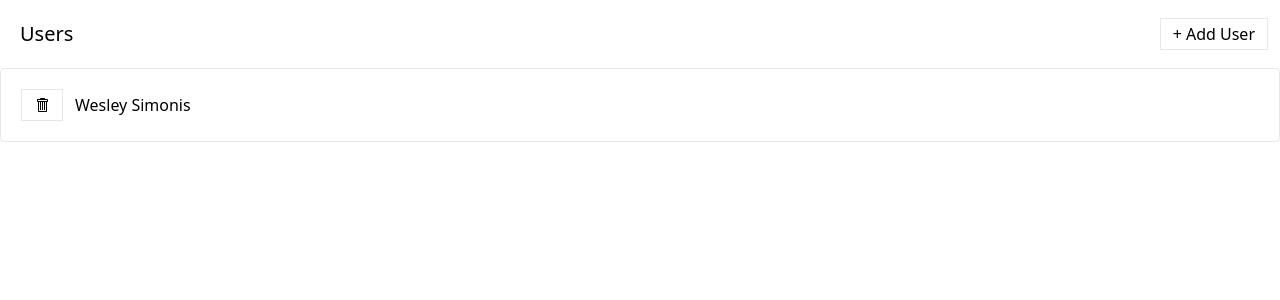
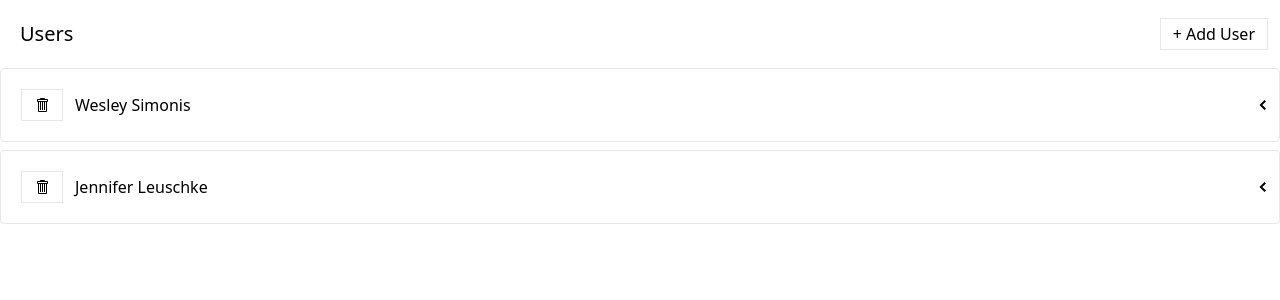
Before and after one commit to siddhantmendhe/MediaApp, a React (Create React App) app in the folder mediaapp/: page / in a window 1280 px wide. Shown: the top 300 px of the page. Built offline with nearby package versions, Linux system fonts and the light colour scheme; data requests are answered from the project's data file.

Commit message:
expandable completed and Albums function created

```diff
--- a/mediaapp/db.json
+++ b/mediaapp/db.json
@@ -3,6 +3,10 @@
     {
       "name": "Wesley Simonis",
       "id": 9
+    },
+    {
+      "name": "Jennifer Leuschke",
+      "id": 10
     }
   ],
   "albums": [],
--- /dev/null
+++ b/mediaapp/src/components/AlbumsList.js
@@ -0,0 +1,4 @@
+function AlbumsList({user}){
+    return <div>Albums for {user.name}</div>;
+}
+export default AlbumsList;
--- /dev/null
+++ b/mediaapp/src/components/ExpandablePanel.js
@@ -0,0 +1,27 @@
+import { useState } from "react";
+import { GoChevronDown,GoChevronLeft } from "react-icons/go";
+
+function ExpandablePanel({header, children}){
+    const [expanded, setExpanded]= useState(false);
+
+    const handleClick=()=>{
+         setExpanded(!expanded);
+    }
+
+    return(
+        <div className="mb-2 border rounded">
+            <div className="flex p-2 justify-between items-center ">
+                <div className="flex flex-row items-center justify-between ">
+                    {header}
+                </div>
+                <div className="cursor-pointer" onClick={handleClick}>
+                {expanded ? <GoChevronDown/>:<GoChevronLeft/>}
+                </div>
+            </div>
+            {
+                expanded && <div className="p-2 border-t"> {children}</div>}
+        </div>
+    );
+}
+
+export default ExpandablePanel;
--- a/mediaapp/src/components/UsersListItem.js
+++ b/mediaapp/src/components/UsersListItem.js
@@ -2,23 +2,29 @@
 import Button from "./Button";
 import { removeUser } from "../store";
 import { useThunk } from "../hooks/use-thunk";
+import ExpandablePanel from "./ExpandablePanel";
+import AlbumsList from "./AlbumsList";
 
 function UsersListItem({user}){
     const [doRemoveUser,isLoading,error]=useThunk(removeUser);
     const handleClick=()=>{
         doRemoveUser(user);
     }
-        return <div key={user.id} className="mb-2 border rounded">
-                <div className="flex p-2 justify-between items-center cursor-pointer">
-                <div className="flex flex-row items-center justify-between">
+
+    const header=<>
                     <Button className="m-3" loading={isLoading} onClick={handleClick}>
                         <GoTrashcan/>
                     </Button>
                     {error && <div>Error deleting user.</div>}
                     {user.name}
-                </div>
-                </div>
-            </div>
+    </>
+        return (
+            <ExpandablePanel header={header}>
+                <AlbumsList user={user}/>
+            </ExpandablePanel>
+        )
+
+
 
 }
 
```
